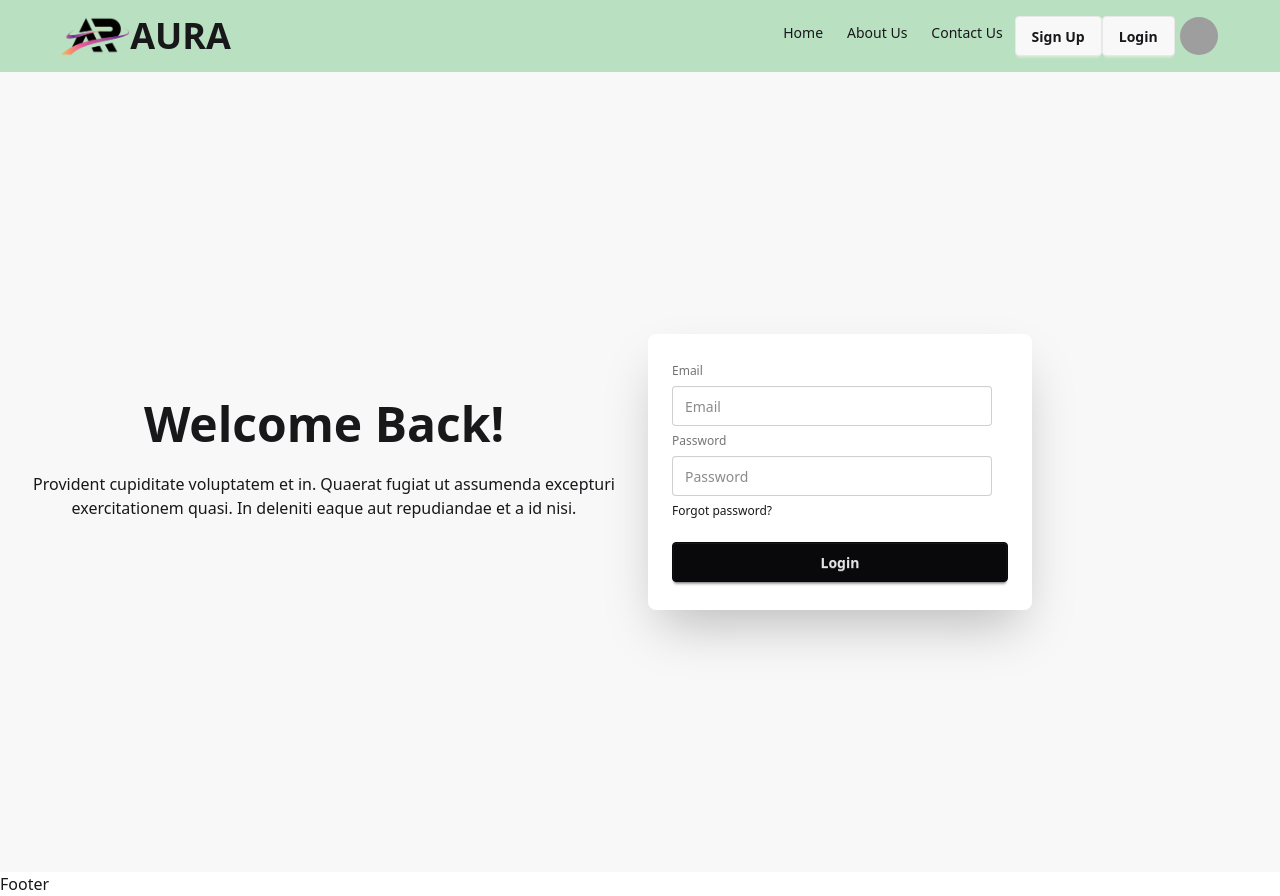
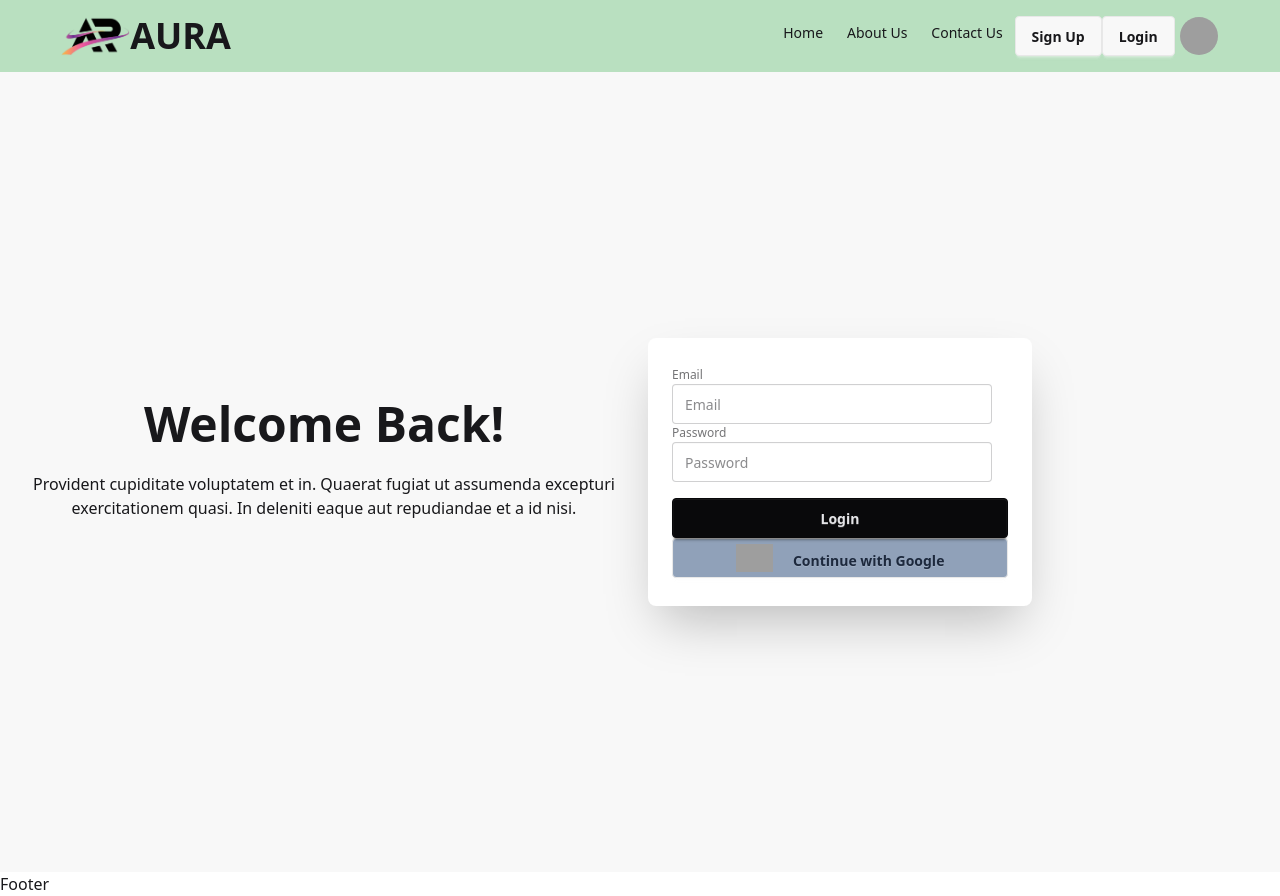
Before and after one commit to musfikanoni/AURA-Fashion-client, a React (Vite) app: page /login in a window 1280 px wide. Built offline with nearby package versions, Linux system fonts and the light colour scheme; no server answers; grey boxes are pictures that could not be loaded.

Commit message:
Created social login

```diff
--- a/src/Pages/Login/Login.jsx
+++ b/src/Pages/Login/Login.jsx
@@ -1,4 +1,5 @@
 import React from 'react';
+import SocialLogin from '../SocialLogin/SocialLogin';
 
 const Login = () => {
     return (
@@ -18,12 +19,14 @@ const Login = () => {
                     <div className="card bg-base-100 w-full max-w-sm shrink-0 shadow-2xl">
                         <div className="card-body">
                             <fieldset className="fieldset">
-                                <label className="fieldset-label">Email</label>
-                                <input type="email" className="input" placeholder="Email" />
-                                <label className="fieldset-label">Password</label>
-                                <input type="password" className="input" placeholder="Password" />
-                                <div><a className="link link-hover">Forgot password?</a></div>
-                                <button className="btn btn-neutral mt-4">Login</button>
+                                <form>
+                                    <label className="fieldset-label">Email</label>
+                                    <input type="email" className="input" placeholder="Email" />
+                                    <label className="fieldset-label">Password</label>
+                                    <input type="password" className="input" placeholder="Password" />
+                                    <button className="btn btn-block btn-neutral mt-4">Login</button>
+                                    <SocialLogin></SocialLogin>
+                                </form>
                             </fieldset>
                         </div>
                     </div>
--- a/src/Pages/SignUp/SignUp.jsx
+++ b/src/Pages/SignUp/SignUp.jsx
@@ -4,6 +4,7 @@ import Swal from 'sweetalert2';
 import { AuthContext } from '../../Providers/AuthProviders';
 import { useNavigate } from 'react-router-dom';
 import useAxiosPublic from '../../hooks/useAxiosPublic';
+import SocialLogin from '../SocialLogin/SocialLogin';
 
 const SignUp = () => {
     const axiosPublic = useAxiosPublic();
@@ -107,6 +108,7 @@ const SignUp = () => {
                                     <input type="confirm-password" className="input mt-3 w-full" placeholder="Re-Enter Password"
                                     {...register("confirm-password", { required: true })} />
                                     <button type='submit' className="btn btn-block mt-5">Sign Up</button>
+                                    <SocialLogin></SocialLogin>
                                 </form>
                             </fieldset>
                         </div>
--- /dev/null
+++ b/src/Pages/SocialLogin/SocialLogin.jsx
@@ -0,0 +1,43 @@
+import React, { useContext } from 'react';
+import { useNavigate } from 'react-router-dom';
+import useAxiosPublic from '../../hooks/useAxiosPublic';
+// import useAuth from '../../hooks/useAuth';
+import { AuthContext } from '../../Providers/AuthProviders';
+
+const SocialLogin = () => {
+
+    const {goolgeSignIn} = useContext(AuthContext);
+    const axiosPublic = useAxiosPublic();
+    const navigate = useNavigate();
+
+    const handleGoogleSingIn = () => {
+        goolgeSignIn()
+        .then(result => {
+            console.log(result.user)
+            const userInfo = {
+                email: result.user?.email,
+                name: result.user?.displayName,
+                photoURL: result.user?.photoURL
+            }
+            axiosPublic.post('/users', userInfo)
+            .then(res =>{
+                console.log(res.data)
+                navigate('/')
+            })
+        })
+    }
+
+    return (
+        <div>
+                        <div>
+            <button onClick={handleGoogleSingIn} className='btn w-full flex gap-5 bg-slate-400 items-center'>
+                <img className='h-7' src="https://img.icons8.com/?size=100&id=17949&format=png&color=000000" alt="" />
+                <span className='text-slate-800 font-bold mt-1'>Continue with Google</span>
+            </button>
+            {/* <Button  size="lg">Countinue with Google</Button> */}
+            </div>
+        </div>
+    );
+};
+
+export default SocialLogin;
--- a/src/Providers/AuthProviders.jsx
+++ b/src/Providers/AuthProviders.jsx
@@ -21,8 +21,8 @@ const AuthProviders = ({children}) => {
         return signInWithEmailAndPassword(auth, email, password);
     }
 
-    const logInWithGoogle = () => {
-        setLoading(true)
+    const goolgeSignIn = () => {
+        setLoading();
         return signInWithPopup(auth, googleProvider);
     }
 
@@ -52,7 +52,7 @@ const AuthProviders = ({children}) => {
         createUser,
         logInUser,
         logOutUser,
-        logInWithGoogle,
+        goolgeSignIn,
         updateUserProfile,
 
     }
```
